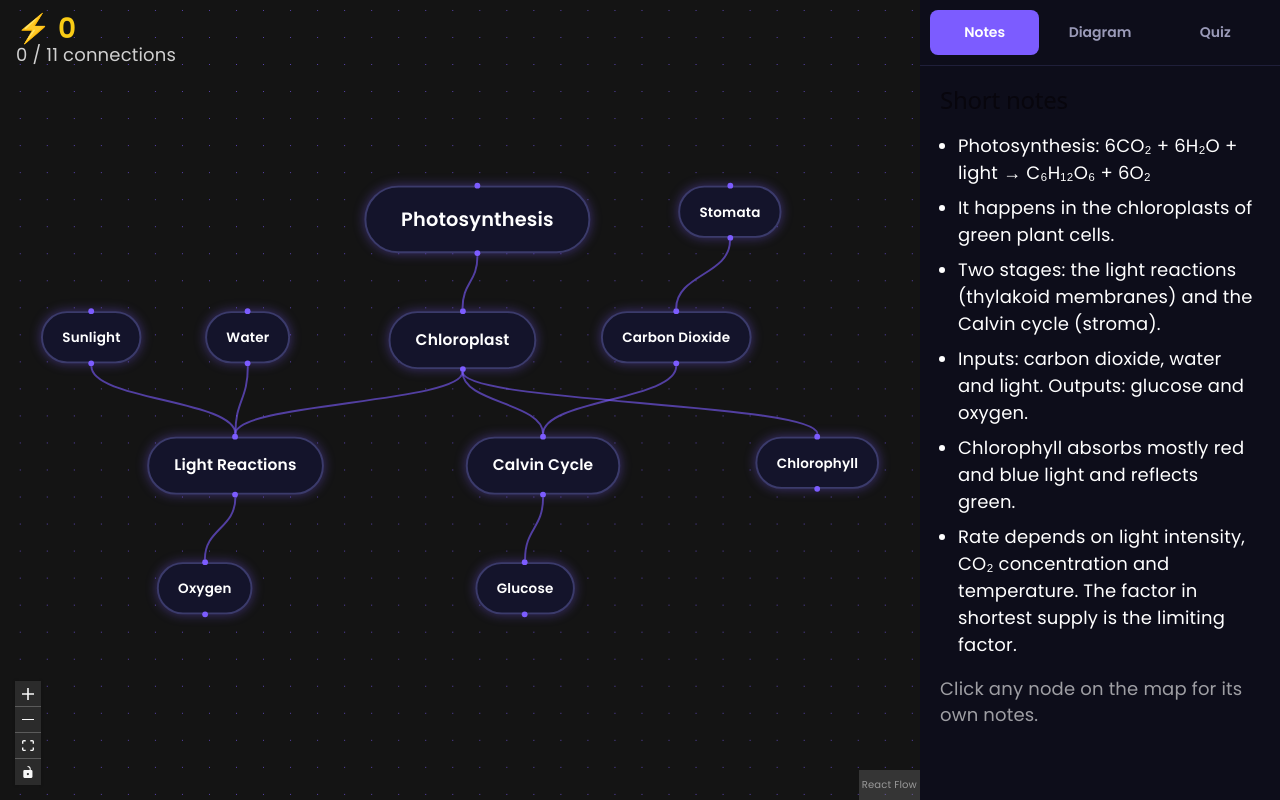
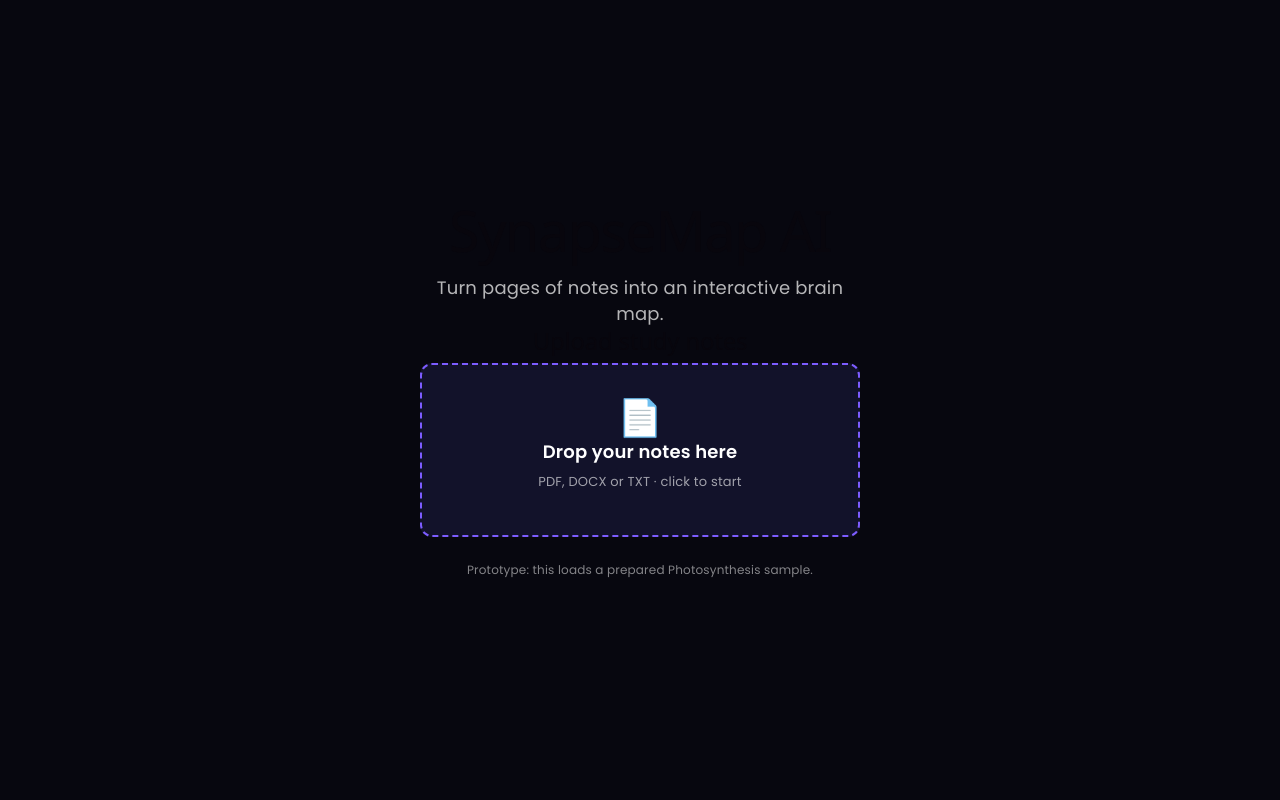
Before and after one commit to ts9002077-ai/synapsesmap, a React (Vite) app: page / in a window 1280 px wide. Built offline with nearby package versions, Linux system fonts and the light colour scheme.

Commit message:
upload page

```diff
--- a/src/App.jsx
+++ b/src/App.jsx
@@ -5,6 +5,7 @@ import SynapseNode from './SynapseNode'
 import { theme } from './theme'
 import './effects.css'
 import ScoreBoard from './ScoreBoard'
+import UploadPanel from './UploadPanel'
 import {
   nodes as baseNodes,
   edges as baseEdges,
@@ -81,7 +82,7 @@ function DiagramImage() {
 }
 
 function App() {
-  const [tab, setTab] = useState('notes')
+  const [tab, setTab] = useState('upload')
   const [selected, setSelected] = useState(null)
   const [quizType, setQuizType] = useState('mcq')
   const [level, setLevel] = useState('all')
@@ -90,6 +91,7 @@ function App() {
   const [text, setText] = useState('')
   const [result, setResult] = useState(null)
   const [lit, setLit] = useState([])
+    const [started, setStarted] = useState(false)
     const [score, setScore] = useState(0)
   const [streak, setStreak] = useState(0)
   const [done, setDone] = useState([])
@@ -214,7 +216,35 @@ function App() {
     fontSize: 13,
     textTransform: 'capitalize',
   })
+  if (!started) {
     return (
+      <div
+        style={{
+          position: 'fixed',
+          inset: 0,
+          display: 'flex',
+          alignItems: 'center',
+          justifyContent: 'center',
+          background: theme.background,
+          color: 'white',
+          fontFamily: theme.font,
+        }}
+      >
+        <div style={{ width: 440, maxWidth: '90%' }}>
+          <h1 style={{ marginTop: 0 }}>SynapseMap AI</h1>
+          <p style={{ opacity: 0.7 }}>Turn pages of notes into an interactive brain map.</p>
+          <UploadPanel
+            onDone={() => {
+              setStarted(true)
+              setTab('notes')
+            }}
+          />
+        </div>
+      </div>
+    )
+  }
+
+  return (
     <div style={{ position: 'fixed', inset: 0, display: 'flex', fontFamily: theme.font }}>
       <div style={{ flex: 1 }}>
         <ReactFlow
@@ -237,6 +267,7 @@ function App() {
 
       <div style={{ width: 360, background: theme.panel, textAlign: 'left', color: 'white', overflowY: 'auto' }}>
         <div style={{ display: 'flex', gap: 6, padding: 10, borderBottom: '1px solid #1f1f3a' }}>
+<button style={btn(tab === 'upload')} onClick={() => setTab('upload')}>Upload</button>
           <button style={btn(tab === 'notes')} onClick={() => setTab('notes')}>Notes</button>
           <button style={btn(tab === 'diagram')} onClick={() => setTab('diagram')}>Diagram</button>
           <button style={btn(tab === 'quiz')} onClick={() => setTab('quiz')}>Quiz</button>
@@ -269,6 +300,7 @@ function App() {
           )}
 
           {tab === 'diagram' && <DiagramImage />}
+          {tab === 'upload' && <UploadPanel onDone={() => setTab('notes')} />}
 
           {tab === 'quiz' && (
             <>
--- /dev/null
+++ b/src/UploadPanel.jsx
@@ -0,0 +1,118 @@
+import { useState } from 'react'
+import { theme } from './theme'
+import { nodes, mcq, written } from './data'
+
+const steps = [
+  'Reading your notes...',
+  'Finding key concepts...',
+  'Building the synapse map...',
+  'Writing questions...',
+]
+
+export default function UploadPanel({ onDone }) {
+  const [stage, setStage] = useState('idle')
+  const [progress, setProgress] = useState(0)
+
+  function start() {
+    if (stage !== 'idle') return
+    setStage('working')
+    setProgress(0)
+    let p = 0
+    const timer = setInterval(() => {
+      p += 4
+      setProgress(p)
+      if (p >= 100) {
+        clearInterval(timer)
+        setStage('done')
+      }
+    }, 120)
+  }
+
+  const step = steps[Math.min(Math.floor(progress / 25), steps.length - 1)]
+
+  return (
+    <div>
+      <h2>Upload study notes</h2>
+
+      {stage === 'idle' && (
+        <div
+          onClick={start}
+          onDragOver={(e) => e.preventDefault()}
+          onDrop={(e) => {
+            e.preventDefault()
+            start()
+          }}
+          style={{
+            border: `2px dashed ${theme.accent}`,
+            borderRadius: 12,
+            padding: '40px 20px',
+            textAlign: 'center',
+            cursor: 'pointer',
+            background: '#12122a',
+          }}
+        >
+          <div style={{ fontSize: 36 }}>📄</div>
+          <p style={{ margin: '8px 0 4px', fontWeight: 600 }}>Drop your notes here</p>
+          <p style={{ margin: 0, opacity: 0.6, fontSize: 13 }}>PDF, DOCX or TXT · click to start</p>
+        </div>
+      )}
+
+      {stage === 'working' && (
+        <div style={{ padding: '30px 0' }}>
+          <p style={{ color: theme.glow, fontWeight: 600 }}>{step}</p>
+          <div style={{ height: 10, borderRadius: 5, background: '#1f1f3a', overflow: 'hidden' }}>
+            <div
+              style={{
+                height: '100%',
+                width: `${progress}%`,
+                background: theme.accent,
+                transition: 'width 0.12s linear',
+              }}
+            />
+          </div>
+          <p style={{ opacity: 0.6, fontSize: 13 }}>{progress}%</p>
+        </div>
+      )}
+
+      {stage === 'done' && (
+        <div
+          style={{
+            border: `1px solid ${theme.accent}`,
+            borderRadius: 12,
+            padding: 20,
+            background: '#12122a',
+          }}
+        >
+          <p style={{ color: '#4ade80', fontWeight: 600, marginTop: 0 }}>
+            ✓ Photosynthesis (prepared sample) loaded
+          </p>
+          <p style={{ margin: '4px 0' }}>{nodes.length} concepts mapped</p>
+          <p style={{ margin: '4px 0' }}>
+            {mcq.length} multiple-choice + {written.length} written questions
+          </p>
+          <button
+            onClick={onDone}
+            style={{
+              marginTop: 14,
+              width: '100%',
+              padding: 12,
+              border: 'none',
+              borderRadius: 8,
+              background: theme.accent,
+              color: 'white',
+              fontFamily: theme.font,
+              fontWeight: 600,
+              cursor: 'pointer',
+            }}
+          >
+            Open my map
+          </button>
+        </div>
+      )}
+
+      <p style={{ opacity: 0.5, fontSize: 12, marginTop: 20 }}>
+        Prototype: this loads a prepared Photosynthesis sample.
+      </p>
+    </div>
+  )
+}
```
